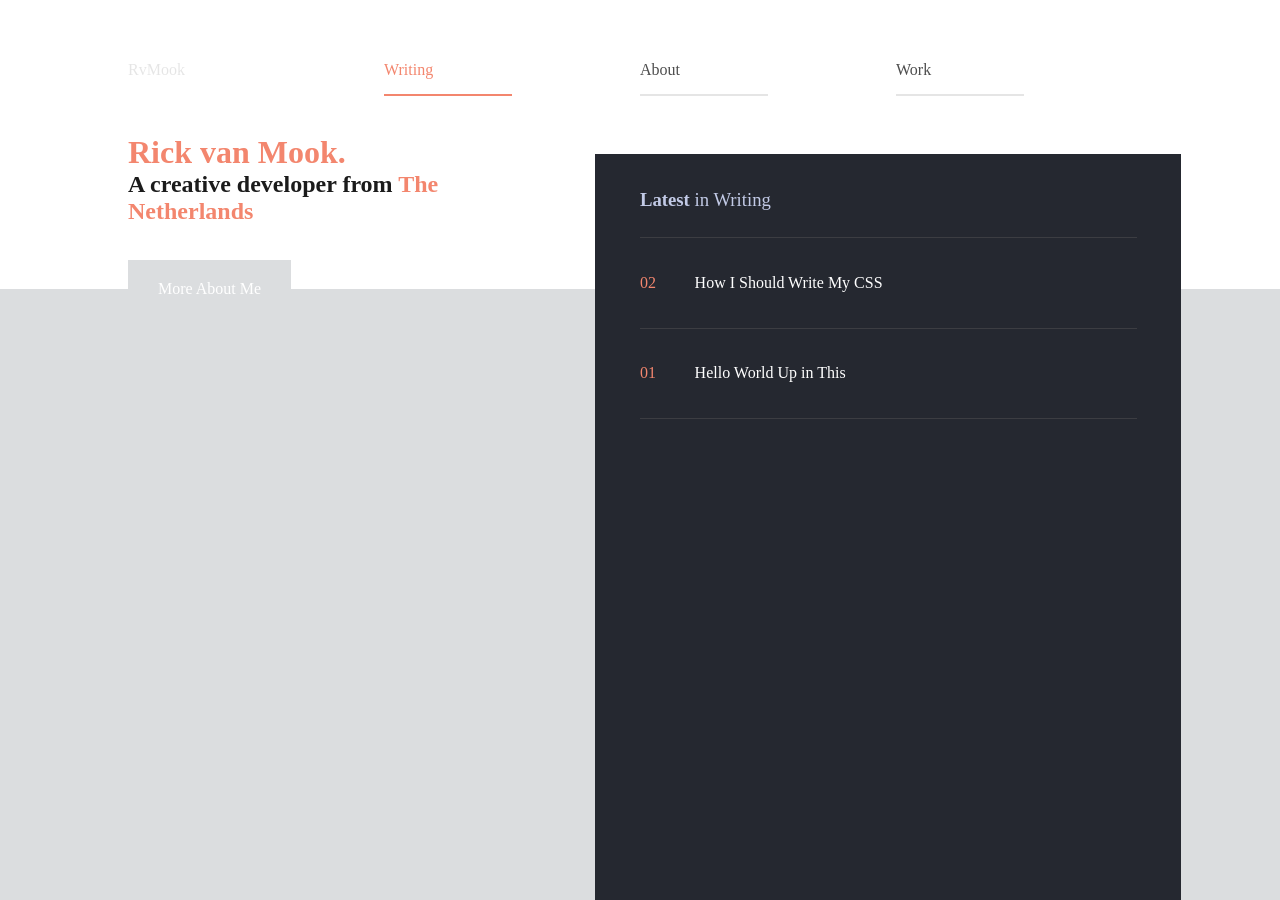
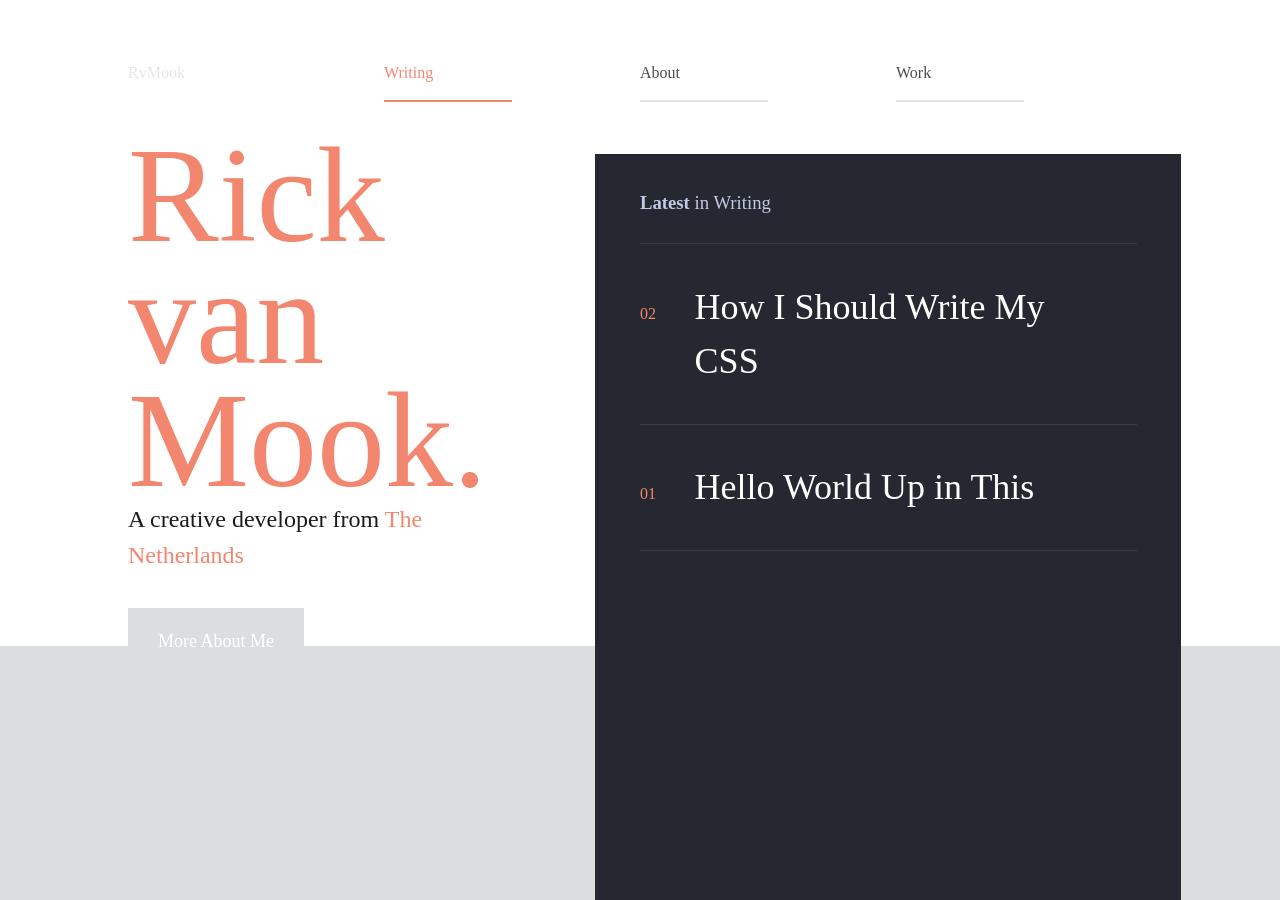
Before and after one commit to rickvanmook/rickvanmook.github.io, a Jekyll site: the page built from index.html, in a window 1280 px wide. Built offline with Jekyll 4.4.1, drawn with Linux system fonts in a browser that asks for light colours; some web fonts are replaced.

Commit message:
Added some font styling to home page

```diff
--- a/_sass/_base.scss
+++ b/_sass/_base.scss
@@ -8,6 +8,12 @@ dl, dd, ol, ul, figure {
     padding: 0;
 }
 
+h1, h2, h3, h4, h5, h6 {
+
+    font-weight: normal;
+}
+
+
 * {
 
     box-sizing: border-box;
@@ -16,6 +22,7 @@ dl, dd, ol, ul, figure {
 body, html {
 
     height: 100%;
+    line-height: 1.5;
 }
 
 a {
--- a/_sass/_home.scss
+++ b/_sass/_home.scss
@@ -82,6 +82,9 @@
 .home__header__title {
 
 	color: $primary;
+	font-size: 136px;
+	line-height: 0.9;
+	font-family: $font-serif;
 }
 
 .home__header__subtitle {
@@ -93,6 +96,7 @@
 
 	display: inline-block;
 	background-color: #dbdddf;
+	font-size: 18px;
 	color: #fff;
 	padding: 20px 30px;
 	position: relative;
@@ -179,5 +183,7 @@
 		display: table-cell;
 		padding-right: 11%;
 		color: $white;
+		font-family: $font-serif;
+		font-size: 36px;
 	}
 }
```
